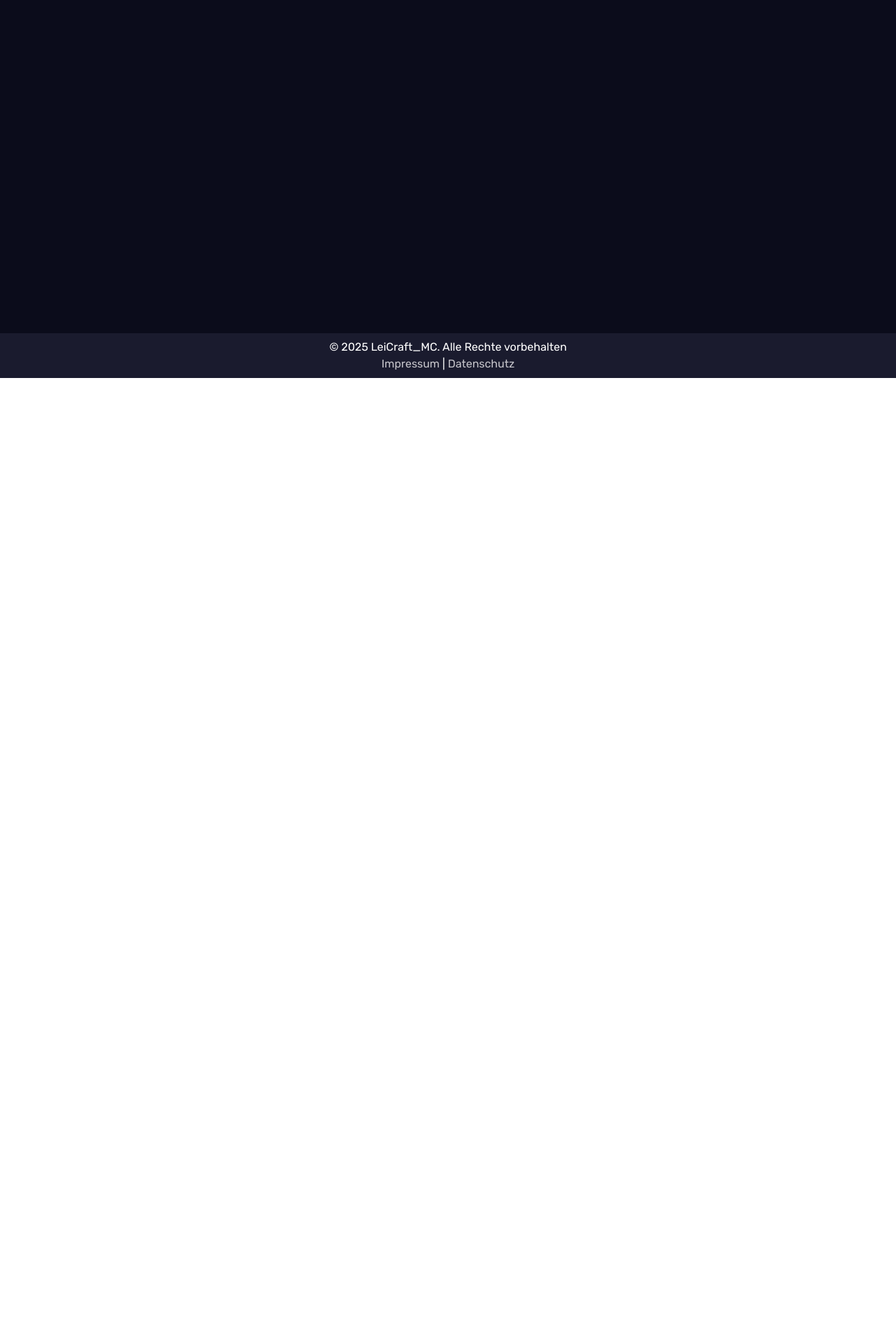
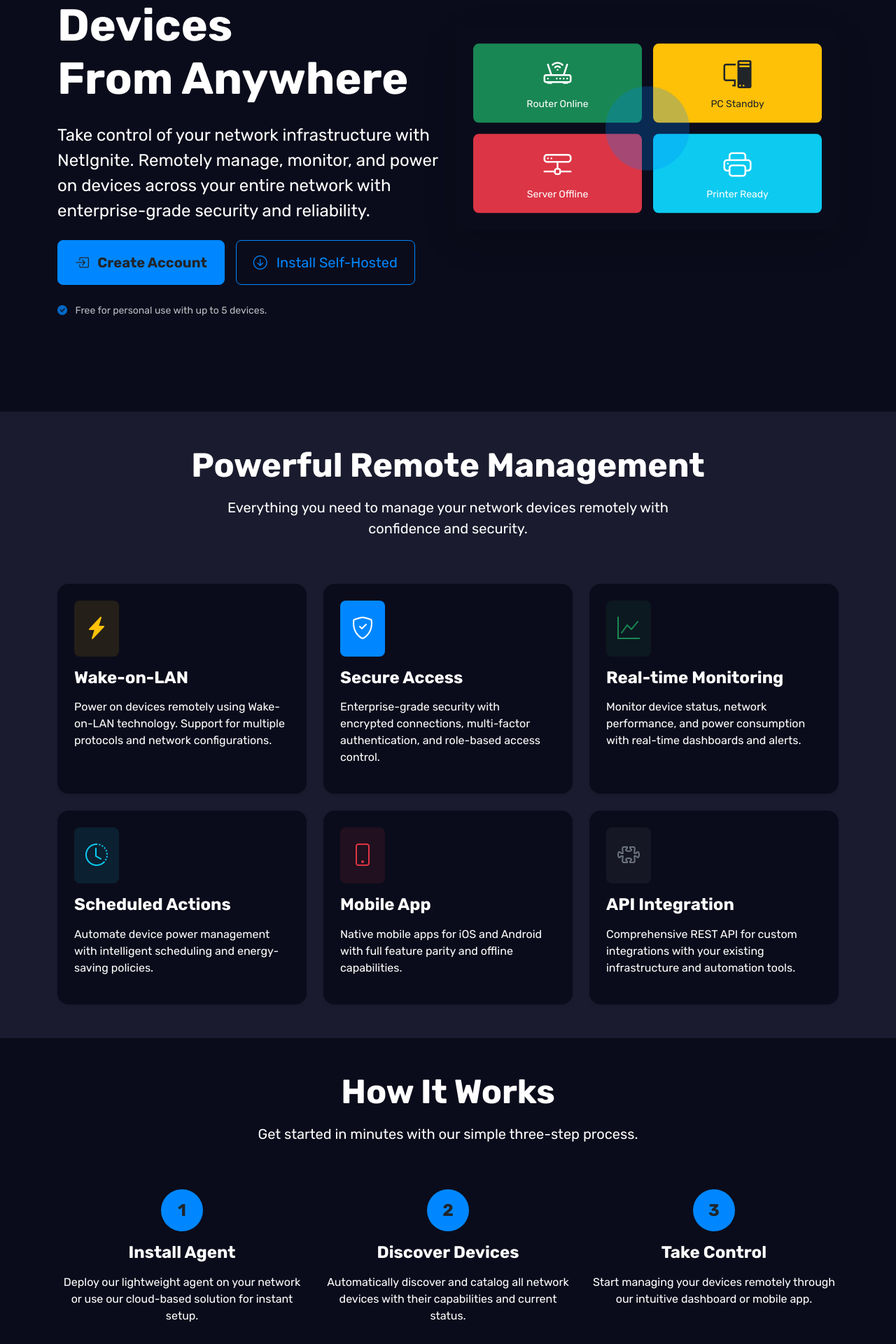
Before and after one commit to NetIgnite-project/Website, a Nuxt app: page / in a window 1280 px wide. Shown: the part 260-2180 px from the top of the page at 70% size. Before the commit the page ends 800 px from the top, so only its background shows below. Built offline with nearby package versions, Linux system fonts and the light colour scheme.

Commit message:
created landing page

```diff
--- a/components/header/Navbar.vue
+++ b/components/header/Navbar.vue
@@ -63,12 +63,12 @@
 }
 
 .router-link-active {
-    color: #0d6efd !important;
+    color: #0087ff !important;
 }
 
-.btn-primary {
-    background-color: #0d6efd !important;
-    border-color: #0d6efd !important;
+.nav-btns > .btn-primary {
+    background-color: #0050ff !important;
+    border-color: #0050ff !important;
     font-size: calc(1.275rem + .1vw);
     font-weight: 500;
 }
--- a/nuxt.config.ts
+++ b/nuxt.config.ts
@@ -9,15 +9,15 @@
             charset: "utf-8",
 			viewport: "width=device-width, initial-scale=1, maximum-scale=1",
             link: [
-                {
-                    rel: 'stylesheet',
-                    href: 'https://cdn.jsdelivr.net/npm/bootstrap@5.3.6/dist/css/bootstrap.min.css'
-                },
+                { rel: 'stylesheet', href: 'https://cdn.jsdelivr.net/npm/bootstrap@5.3.6/dist/css/bootstrap.min.css' },
+                { rel: 'stylesheet', href: 'https://cdn.jsdelivr.net/npm/bootstrap-icons@1.13.1/font/bootstrap-icons.min.css' },
                 { rel: "preconnect", href: "https://fonts.googleapis.com" },
 				{ rel: "preconnect", href: "https://fonts.gstatic.com", crossorigin: "" },
 				{ rel: "stylesheet", href: "https://fonts.googleapis.com/css2?family=Rubik:wght@400;500;600;700;800;900&display=swap" },
 
-				{ rel: 'icon', type: 'image/x-icon', href: '/favicon.ico' }
+				{ rel: 'icon', type: 'image/x-icon', href: '/favicon.ico' },
+
+                { rel: 'stylesheet', href: '/assets/css/global.css' }
             ],
             script: [
                 {
--- a/pages/index.vue
+++ b/pages/index.vue
@@ -1,6 +1,310 @@
 <template>
-    <div></div>
+	<div class="landing-page">
+
+		<!-- Hero Section -->
+		<section class="hero-section text-white pb-5">
+			<div class="container">
+				<div class="row align-items-center" style="min-height: calc(100vh - 6rem);">
+					<div class="col-lg-6">
+						<h1 class="display-3 fw-bold mb-4">
+							<span class="text-primary">Power On</span> Devices<br>
+							From Anywhere
+						</h1>
+						<p class="lead mb-4 fs-4">
+							Take control of your network infrastructure with NetIgnite.
+							Remotely manage, monitor, and power on devices across your entire network
+							with enterprise-grade security and reliability.
+						</p>
+						<div class="d-flex flex-column flex-sm-row gap-3">
+							<button class="btn btn-primary btn-lg text-dark fw-bold px-4 py-3">
+								<i class="bi bi-box-arrow-in-right me-2"></i>
+								Create Account
+							</button>
+							<button class="btn btn-outline-primary btn-lg px-4 py-3">
+								<i class="bi bi-arrow-down-circle me-2"></i>
+								Install Self-Hosted
+							</button>
+						</div>
+						<div class="mt-4">
+							<small class="text-light opacity-75">
+								<i class="bi bi-check-circle-fill text-primary me-2"></i>
+								Free for personal use with up to 5 devices.
+							</small>
+						</div>
+					</div>
+					<div class="col-lg-6 text-center">
+						<div class="hero-image-container position-relative">
+							<div class="rounded-4 p-4 shadow-lg">
+								<div class="row g-3">
+									<div class="col-6">
+										<div class="device-card bg-success text-white rounded-3 p-3 text-center">
+											<i class="bi bi-router fs-1 mb-2"></i>
+											<div class="small">Router Online</div>
+										</div>
+									</div>
+									<div class="col-6">
+										<div class="device-card bg-warning text-dark rounded-3 p-3 text-center">
+											<i class="bi bi-pc-display fs-1 mb-2"></i>
+											<div class="small">PC Standby</div>
+										</div>
+									</div>
+									<div class="col-6">
+										<div class="device-card bg-danger text-white rounded-3 p-3 text-center">
+											<i class="bi bi-hdd-network fs-1 mb-2"></i>
+											<div class="small">Server Offline</div>
+										</div>
+									</div>
+									<div class="col-6">
+										<div class="device-card bg-info text-white rounded-3 p-3 text-center">
+											<i class="bi bi-printer fs-1 mb-2"></i>
+											<div class="small">Printer Ready</div>
+										</div>
+									</div>
+								</div>
+							</div>
+							<div
+								class="position-absolute top-0 start-0 w-100 h-100 d-flex align-items-center justify-content-center">
+								<div class="pulse-animation bg-primary rounded-circle opacity-25"></div>
+							</div>
+						</div>
+					</div>
+				</div>
+			</div>
+		</section>
+
+		<!-- Features Section -->
+		<section id="features" class="py-5">
+			<div class="container">
+				<div class="row">
+					<div class="col-lg-8 mx-auto text-center mb-5">
+						<h2 class="display-5 fw-bold mb-3">Powerful Remote Management</h2>
+						<p class="lead text">
+							Everything you need to manage your network devices remotely with confidence and security.
+						</p>
+					</div>
+				</div>
+				<div class="row g-4">
+					<div class="col-md-4">
+						<div class="feature-card h-100 rounded-4 p-4 shadow-sm border-0">
+							<div class="feature-icon bg-warning bg-opacity-10 rounded-3 p-3 mb-3 d-inline-block">
+								<i class="bi bi-lightning-charge-fill text-warning fs-2"></i>
+							</div>
+							<h4 class="fw-bold mb-3">Wake-on-LAN</h4>
+							<p>
+								Power on devices remotely using Wake-on-LAN technology.
+								Support for multiple protocols and network configurations.
+							</p>
+						</div>
+					</div>
+					<div class="col-md-4">
+						<div class="feature-card h-100 rounded-4 p-4 shadow-sm border-0">
+							<div class="feature-icon bg-primary bg-opacity-10 rounded-3 p-3 mb-3 d-inline-block">
+								<i class="bi bi-shield-check text-white fs-2"></i>
+							</div>
+							<h4 class="fw-bold mb-3">Secure Access</h4>
+							<p>
+								Enterprise-grade security with encrypted connections,
+								multi-factor authentication, and role-based access control.
+							</p>
+						</div>
+					</div>
+					<div class="col-md-4">
+						<div class="feature-card h-100 rounded-4 p-4 shadow-sm border-0">
+							<div class="feature-icon bg-success bg-opacity-10 rounded-3 p-3 mb-3 d-inline-block">
+								<i class="bi bi-graph-up text-success fs-2"></i>
+							</div>
+							<h4 class="fw-bold mb-3">Real-time Monitoring</h4>
+							<p>
+								Monitor device status, network performance, and power consumption
+								with real-time dashboards and alerts.
+							</p>
+						</div>
+					</div>
+					<div class="col-md-4">
+						<div class="feature-card h-100 rounded-4 p-4 shadow-sm border-0">
+							<div class="feature-icon bg-info bg-opacity-10 rounded-3 p-3 mb-3 d-inline-block">
+								<i class="bi bi-clock-history text-info fs-2"></i>
+							</div>
+							<h4 class="fw-bold mb-3">Scheduled Actions</h4>
+							<p>
+								Automate device power management with intelligent scheduling
+								and energy-saving policies.
+							</p>
+						</div>
+					</div>
+					<div class="col-md-4">
+						<div class="feature-card h-100 rounded-4 p-4 shadow-sm border-0">
+							<div class="feature-icon bg-danger bg-opacity-10 rounded-3 p-3 mb-3 d-inline-block">
+								<i class="bi bi-phone text-danger fs-2"></i>
+							</div>
+							<h4 class="fw-bold mb-3">Mobile App</h4>
+							<p>
+								Native mobile apps for iOS and Android with full feature parity
+								and offline capabilities.
+							</p>
+						</div>
+					</div>
+					<div class="col-md-4">
+						<div class="feature-card h-100 rounded-4 p-4 shadow-sm border-0">
+							<div class="feature-icon bg-secondary bg-opacity-10 rounded-3 p-3 mb-3 d-inline-block">
+								<i class="bi bi-puzzle text-secondary fs-2"></i>
+							</div>
+							<h4 class="fw-bold mb-3">API Integration</h4>
+							<p>
+								Comprehensive REST API for custom integrations with your existing
+								infrastructure and automation tools.
+							</p>
+						</div>
+					</div>
+				</div>
+			</div>
+		</section>
+
+		<!-- How It Works Section -->
+		<section id="how-it-works" class="py-5">
+			<div class="container">
+				<div class="row">
+					<div class="col-lg-8 mx-auto text-center mb-5">
+						<h2 class="display-5 fw-bold mb-3">How It Works</h2>
+						<p class="lead">
+							Get started in minutes with our simple three-step process.
+						</p>
+					</div>
+				</div>
+				<div class="row g-4">
+					<div class="col-md-4 text-center">
+						<div
+							class="step-number bg-primary text-dark rounded-circle d-inline-flex align-items-center justify-content-center mb-3">
+							<span class="fw-bold fs-4">1</span>
+						</div>
+						<h4 class="fw-bold mb-3">Install Agent</h4>
+						<p>
+							Deploy our lightweight agent on your network or use our cloud-based solution
+							for instant setup.
+						</p>
+					</div>
+					<div class="col-md-4 text-center">
+						<div
+							class="step-number bg-primary text-dark rounded-circle d-inline-flex align-items-center justify-content-center mb-3">
+							<span class="fw-bold fs-4">2</span>
+						</div>
+						<h4 class="fw-bold mb-3">Discover Devices</h4>
+						<p>
+							Automatically discover and catalog all network devices with their
+							capabilities and current status.
+						</p>
+					</div>
+					<div class="col-md-4 text-center">
+						<div
+							class="step-number bg-primary text-dark rounded-circle d-inline-flex align-items-center justify-content-center mb-3">
+							<span class="fw-bold fs-4">3</span>
+						</div>
+						<h4 class="fw-bold mb-3">Take Control</h4>
+						<p>
+							Start managing your devices remotely through our intuitive dashboard
+							or mobile app.
+						</p>
+					</div>
+				</div>
+			</div>
+		</section>
+
+		<!-- CTA Section -->
+		<section class="py-5 text-white">
+			<div class="container">
+				<div class="row align-items-center">
+					<div class="col-lg-8">
+						<h3 class="display-6 fw-bold mb-3">Ready to Power Up Your Network?</h3>
+						<p class="lead mb-0">
+							Join thousands of IT professionals who trust NetIgnite for remote device management.
+						</p>
+					</div>
+					<div class="col-lg-4 text-lg-end">
+						<button class="btn btn-primary btn-lg text-dark fw-bold px-4 py-3">
+							<i class="bi bi-rocket-takeoff me-2"></i>
+							Get Started Now
+						</button>
+					</div>
+				</div>
+			</div>
+		</section>
+	</div>
 </template>
+
+<style scoped>
+.bg-gradient {
+	background: linear-gradient(135deg, #1a1a2e 0%, #16213e 50%, #0f3460 100%);
+}
+
+.step-number {
+	width: 60px;
+	height: 60px;
+	font-size: 1.5rem;
+}
+
+#features {
+	background-color: #1a1b2e;
+}
+
+
+.feature-card {
+	background-color: #0b0c1b;
+	transition: transform 0.3s ease, box-shadow 0.3s ease;
+}
+
+.feature-card:hover {
+	transform: translateY(-5px);
+	box-shadow: 0 10px 30px rgba(0, 0, 0, 0.1) !important;
+}
+
+.pulse-animation {
+	width: 100px;
+	height: 100px;
+	animation: pulse 2s infinite;
+}
+
+@keyframes pulse {
+	0% {
+		transform: scale(0.8);
+		opacity: 0.3;
+	}
+
+	50% {
+		transform: scale(1.2);
+		opacity: 0.1;
+	}
+
+	100% {
+		transform: scale(0.8);
+		opacity: 0.3;
+	}
+}
+
+.device-card {
+	transition: transform 0.2s ease;
+}
+
+.device-card:hover {
+	transform: scale(1.05);
+}
+
+.hero-image-container {
+	animation: float 6s ease-in-out infinite;
+}
+
+@keyframes float {
+
+	0%,
+	100% {
+		transform: translateY(0px);
+	}
+
+	50% {
+		transform: translateY(-20px);
+	}
+}
+
+</style>
 
 <script setup lang="ts">
 
--- /dev/null
+++ b/public/assets/css/global.css
@@ -0,0 +1,17 @@
+.btn-primary {
+    background-color: #0087ff !important;
+    border-color: #0087ff !important;
+}
+
+.btn-outline-primary {
+    color: #0087ff !important;
+    border-color: #0087ff !important;
+}
+
+.bg-primary {
+    background-color: #0087ff !important;
+}
+
+.text-primary {
+    color: #0087ff !important;
+}
```
